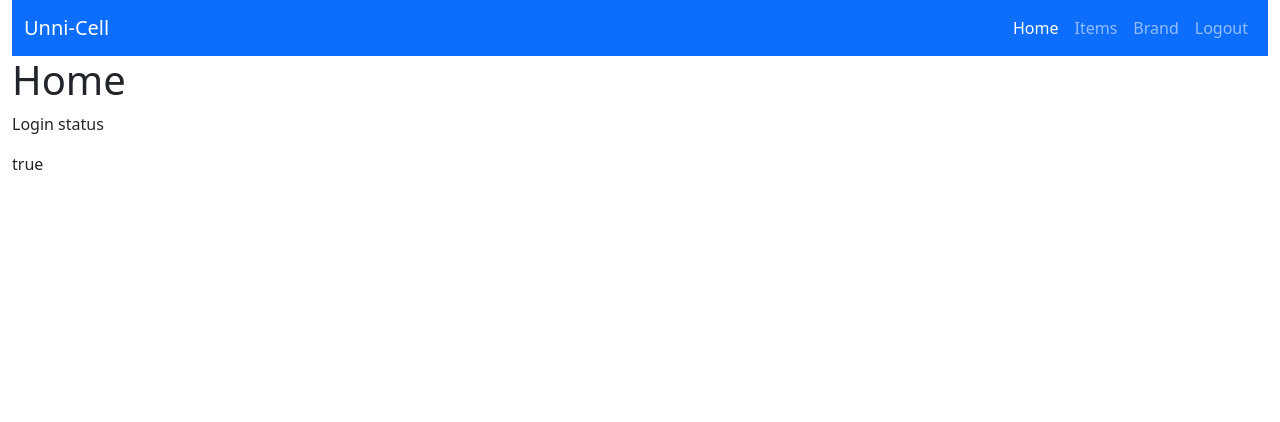
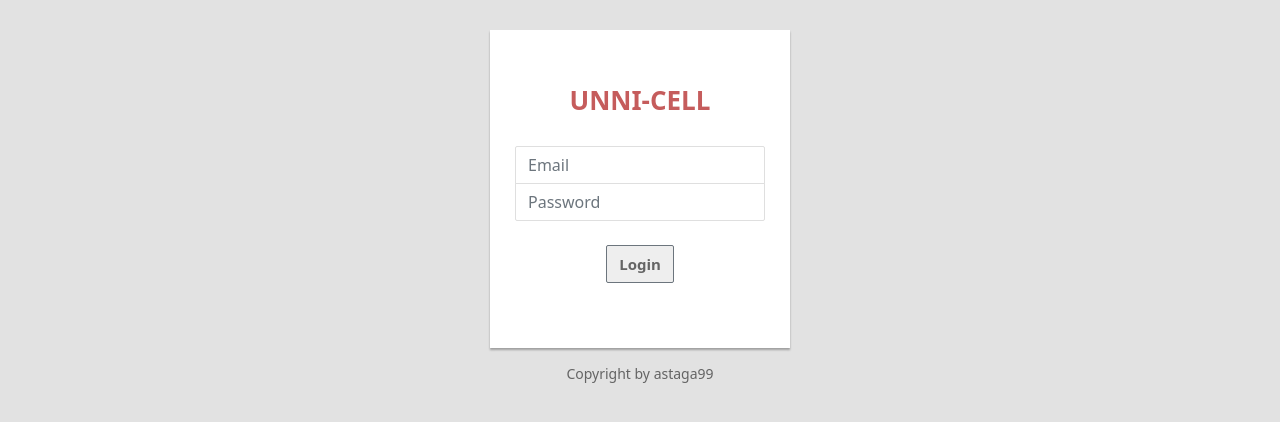
Before and after one commit to astaga99/unni-cell, a React (Create React App) app in the folder interface/: page / in a window 1280 px wide. Shown: the top 422 px of the page. Built offline with nearby package versions, Linux system fonts and the light colour scheme.

Commit message:
membuat navigate login

```diff
--- a/interface/src/App.css
+++ b/interface/src/App.css
@@ -1,38 +1,57 @@
-.App {
+:root{
+  --theme-primary: #ffffff;
+}
+body {
+  color: #646464;
+  background: #e2e2e2;
+}
+.login-form {
+  width: 300px;
+  margin: 30px auto;
+}
+.login-form h2 {
+  color:#c55c5c;
+  font-size: 26px;
+  font-weight: bold;
+  margin: 30px 0;
   text-align: center;
 }
-
-.App-logo {
-  height: 40vmin;
-  pointer-events: none;
+.login-form form {
+  color: #fff;
+  background: #8a0000;
+  background: radial-gradient(circle, var(--theme-primary), var(--theme-primary));
+  box-shadow: 0px 2px 2px rgba(0, 0, 0, 0.3);
+  padding: 25px;
+  margin-bottom: 15px;
 }
-
-@media (prefers-reduced-motion: no-preference) {
-  .App-logo {
-    animation: App-logo-spin infinite 20s linear;
-  }
+.login-form .form-control {
+  border-color: #dfdfdf;
+  box-shadow: none !important;
 }
-
-.App-header {
-  background-color: #282c34;
-  min-height: 100vh;
-  display: flex;
-  flex-direction: column;
-  align-items: center;
-  justify-content: center;
-  font-size: calc(10px + 2vmin);
-  color: white;
+.login-form .form-control, .login-form .btn {
+  min-height: 38px;
 }
-
-.App-link {
-  color: #61dafb;
+.login-form input[type="email"] {
+  border-radius: 2px 2px 0 0;
 }
-
-@keyframes App-logo-spin {
-  from {
-    transform: rotate(0deg);
-  }
-  to {
-    transform: rotate(360deg);
-  }
+.login-form input[type="password"] {
+  border-radius: 0 0 2px 2px;
+  margin-top: -1px;
 }
+.login-form .btn, .login-form .btn:active {
+  font-size: 15px;
+  font-weight: bold;
+  border-radius: 2px;
+  background: #eeeeee !important;
+  color: #646464;
+  margin-bottom: 0;
+}
+.login-form .btn:hover, .login-form .btn:focus{
+  background: #e4e4e4 !important;
+}
+.login-form a {
+  color: #9e6340;
+}
+.login-form form a {
+  color: #fff;
+}
--- a/interface/src/App.js
+++ b/interface/src/App.js
@@ -5,21 +5,26 @@ import LoginPage from "./pages/LoginPage";
 import HomePage from "./pages/HomePage";
 
 function App() {
-  const [loginStatus, setloginStatus] = useState(true);
+  const [loginStatus, setloginStatus] = useState(false);
 
   const loginCallbackHandler = (result) => {
     setloginStatus(result)
   }
+  useEffect(() => {
+    if(localStorage.getItem("access_token")){
+      setloginStatus(true)
+    } else {
+      setloginStatus(false)
+    }
+  }, [loginStatus])
 
   return (
     <>
       <div className="container-fluid">
-
-        {!loginStatus ?
-        <LoginPage></LoginPage> :
-        <HomePage loginStatus={loginStatus} loginCallbackHandler={loginCallbackHandler}></HomePage>
+        {loginStatus ?
+          <HomePage loginStatus={loginStatus} loginCallbackHandler={loginCallbackHandler}></HomePage> :
+          <LoginPage loginCallbackHandler={loginCallbackHandler}></LoginPage>
         }
-
       </div>
     </>
   );
--- a/interface/src/components/Navbar/index..js
+++ b/interface/src/components/Navbar/index..js
@@ -8,18 +8,19 @@ const Navbar = (props) => {
   };
 
   const logoutHandler = () => {
+    localStorage.clear()
     loginCallbackHandler(false);
   };
 
   return (
     <>
-      <nav class="navbar navbar-expand-lg navbar-dark bg-primary">
-        <div class="container-fluid">
-          <a class="navbar-brand" href="#">
+      <nav className="navbar navbar-expand-lg navbar-dark bg-primary">
+        <div className="container-fluid">
+          <a className="navbar-brand" href="#">
             Unni-Cell
           </a>
           <button
-            class="navbar-toggler"
+            className="navbar-toggler"
             type="button"
             data-bs-toggle="collapse"
             data-bs-target="#navbarNav"
@@ -27,26 +28,26 @@ const Navbar = (props) => {
             aria-expanded="false"
             aria-label="Toggle navigation"
           >
-            <span class="navbar-toggler-icon"></span>
+            <span className="navbar-toggler-icon"></span>
           </button>
-          <div class="collapse navbar-collapse" id="navbarNav">
-            <ul class="navbar-nav ms-auto">
-              <li class="nav-item">
-                <a class="nav-link active" aria-current="page" href="#">
+          <div className="collapse navbar-collapse" id="navbarNav">
+            <ul className="navbar-nav ms-auto">
+              <li className="nav-item">
+                <a className="nav-link active" aria-current="page" href="#">
                   Home
                 </a>
               </li>
-              <li class="nav-item">
-                <a class="nav-link" href="#">
+              <li className="nav-item">
+                <a className="nav-link" href="#">
                   Items
                 </a>
               </li>
-              <li class="nav-item">
-                <a class="nav-link" href="#">
+              <li className="nav-item">
+                <a className="nav-link" href="#">
                   Brand
                 </a>
               </li>
-              <li class="nav-item">
+              <li className="nav-item">
                 {loginStatus ? (
                   <a
                     className="nav-link"
--- a/interface/src/pages/LoginPage.js
+++ b/interface/src/pages/LoginPage.js
@@ -1,13 +1,72 @@
-import React from 'react'
+import React, {useState} from 'react'
+import axios from 'axios'
 
-const LoginPage = () => {
+const LoginPage = (props) => {
+  const {loginCallbackHandler} = props;
+  const [form, setForm] = useState({
+    email:'',
+    password:''
+  });
+
+  const loginAdmin = async () => {
+    try {
+      let result = await axios({
+        method:'POST',
+        url:'http://localhost:3000/api/admins/login',
+        data:form
+      })
+
+      const access_token = result.data.access_token_admin;
+      localStorage.setItem("access_token", access_token)
+
+      loginCallbackHandler()
+
+    } catch (err) {
+      console.log(err)
+    }
+  }
+
+  const submitHandler = () => {
+    loginAdmin()
+  }
   return (
     <>
-        <div className='login-page'>
-            <h1>Login</h1>
-        </div>
+      <div className="login-form">
+        <form className='login-form-center'>
+          <h2 className="text-center">UNNI-CELL</h2>
+          <div className="form-group">
+            <input
+              onChange={(e) => setForm({ ...form, email: e.target.value })}
+              type="email"
+              className="form-control"
+              placeholder="Email"
+              required="required"
+            />
+            <input
+              onChange={(e) => setForm({ ...form, password: e.target.value })}
+              type="password"
+              className="form-control"
+              placeholder="Password"
+              required="required"
+            />
+          </div>
+          <div className="text-center p-4">
+            <button
+              onClick={() => submitHandler()}
+              type="submit"
+              className="btn btn-secondary btn-block mx-auto"
+            >
+              Login
+            </button>
+          </div>
+          <p className="text-center">
+            <a href="#"></a>
+          </p>
+        </form>
+        <p className="text-center small">Copyright by astaga99</p>
+      </div>
     </>
-  )
+  );
 }
 
 export default LoginPage
```
